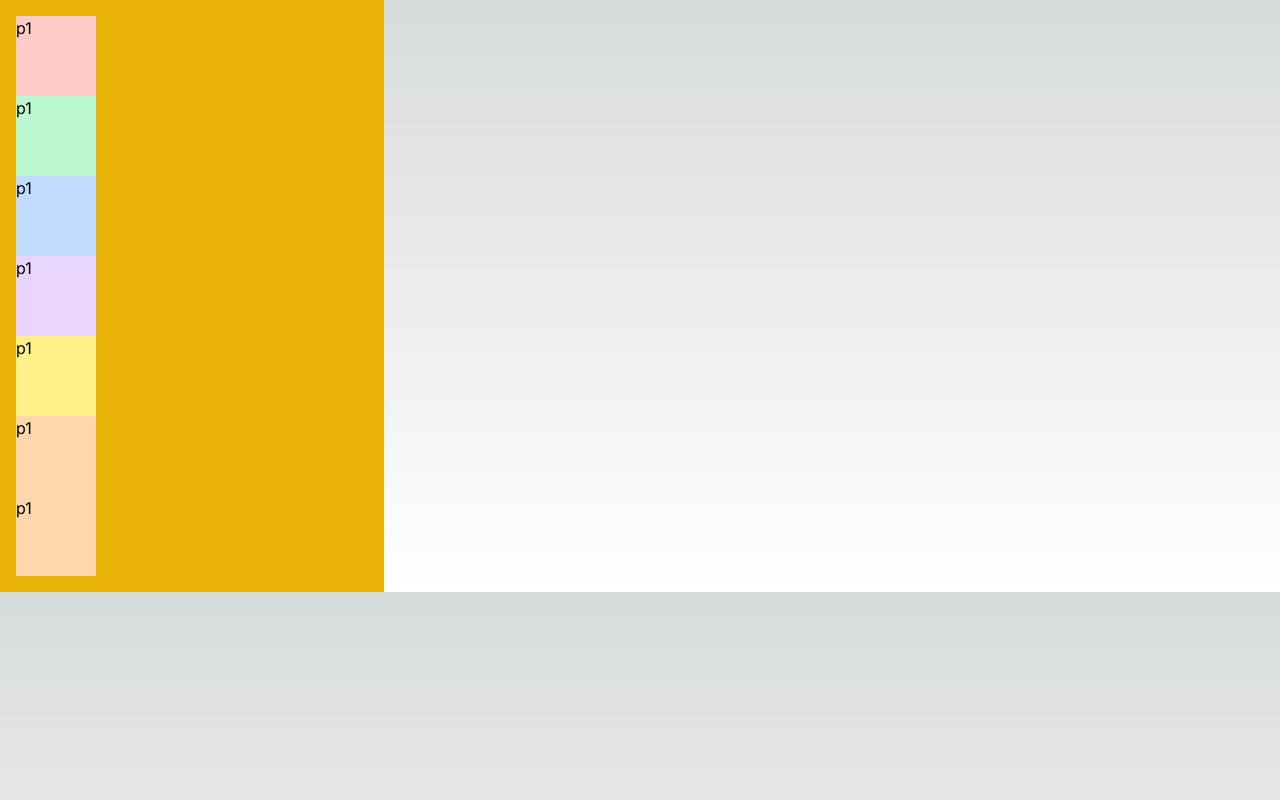
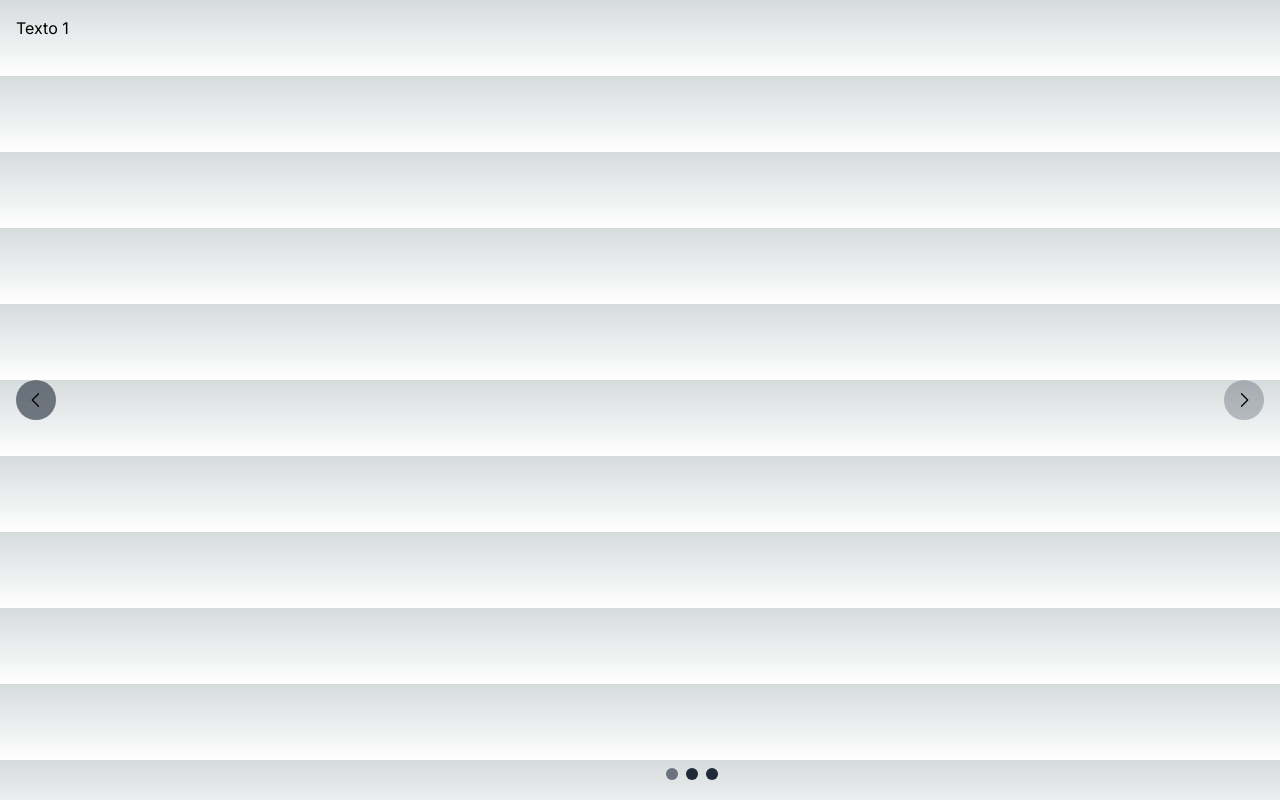
Before and after one commit to devpabloh/projeto-kinoFilmesV1, a Next.js app in the folder filmeskino/: page / in a window 1280 px wide. Built offline with nearby package versions, Linux system fonts and the light colour scheme.

Commit message:
git commit -m ":sparkles: feat: Botões de navegação e estrutura inicial do componente Carrossel"

```diff
--- a/filmeskino/src/app/page.tsx
+++ b/filmeskino/src/app/page.tsx
@@ -2,19 +2,14 @@ import Flex from "@/components/template/Flex";
 import Grid from "@/components/template/Grid";
 import Container from "@/components/template/Container";
 import Wrap from "@/components/template/Wrap";
+import Carrossel from "@/components/template/Carrossel";
 
 export default function Home() {
   return (
-    <div className="w-96 bg-yellow-500">
-      <Container>
-        <p className="w-20 h-20 bg-red-200">p1</p>
-        <p className="w-20 h-20 bg-green-200">p1</p>
-        <p className="w-20 h-20 bg-blue-200">p1</p>
-        <p className="w-20 h-20 bg-purple-200">p1</p>
-        <p className="w-20 h-20 bg-yellow-200">p1</p>
-        <p className="w-20 h-20 bg-orange-200">p1</p>
-        <p className="w-20 h-20 bg-orange-200">p1</p>
-      </Container>
-    </div>
+    <Carrossel slideAutomatico>
+      <p>Texto 1</p>
+      <p>Texto 2</p>
+      <p>Texto 3</p>
+    </Carrossel>
   );
 }
--- /dev/null
+++ b/filmeskino/src/components/template/Carrossel.tsx
@@ -0,0 +1,59 @@
+'use client'
+import { Children, cloneElement } from "react"
+import Container from "./Container"
+import Wrap from "./Wrap"
+import Flex from "./Flex"
+import mergeClasses from "@/utils/mergeClasses"
+import { CaretLeftIcon, CaretRightIcon } from "@phosphor-icons/react"
+
+interface CarrosselProps{
+    children: JSX.Element[],
+    slideAutomatico: boolean
+}
+
+function BotaoLateral(props:{esquerda?:boolean, direita?:boolean, children:React.ReactNode}){
+    return (
+        <button type="button" className={mergeClasses(`group absolute top-0 h-full cursor-pointer flex items-center justify-center px-4 focus:outline-none`, {"left-0":props.esquerda, "right-0":props.direita})}>
+                <span className={`inline-flex h-10 w-10 items-center justify-center rounded-full bg-gray-700/30 group-focus:outline-none group-focus:ring-4 group-focus:ring-white group-hover:bg-gray-800/60`}>
+                    {props.children}
+                </span>
+        </button>
+    )
+}
+
+export default function Carrossel({children,slideAutomatico}:CarrosselProps){
+    const indiceAtual = 0
+    const NUMERO_DE_ITENS = children.length
+
+    return(
+        <Wrap>
+            <Container>
+                <Wrap>
+                    <div className="relative rounded-lg mb-5">
+                        {Children.map(children, (filho:JSX.Element, i)=>{
+                            const propsFilho = filho.props
+                            return cloneElement(filho, {
+                                className: `${i === indiceAtual ? "": "hidden"}`
+                            })
+                        })}
+                    </div>
+                    <Flex className="absolute bottom-5 left-1/2 z-30 translate-x-1/2 gap-2">
+                        {Array.from({length:NUMERO_DE_ITENS}).map((_,i)=>{
+                            return (
+                                <button key={i} className={mergeClasses("h-3 w-3 rounded-full bg-gray-800", {"bg-gray-500": i === indiceAtual})} type="button"></button>
+                            )
+                        })}
+                    </Flex>
+                </Wrap>
+            </Container>
+            <BotaoLateral esquerda>
+                <CaretLeftIcon size={20} />
+                <span className="hidden">Anterior</span>
+            </BotaoLateral>
+            <BotaoLateral direita>
+                <CaretRightIcon size={20} />
+                <span className="hidden">Próximo</span>
+            </BotaoLateral>
+        </Wrap>
+    )
+}
```
